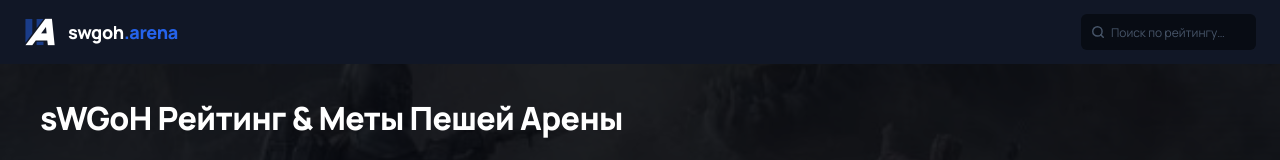
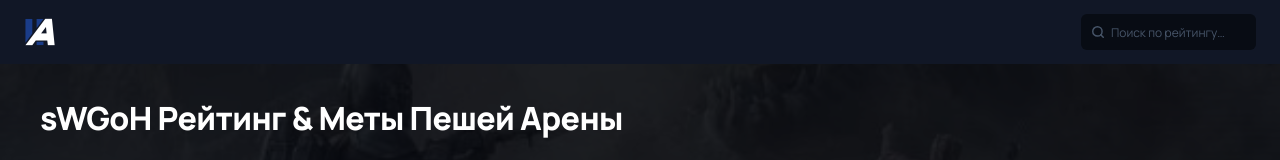
Before and after one commit to jango100500-ui/swgoh.arena, a React (Vite) app: page / in a window 1280 px wide. Shown: the top 160 px of the page. Built offline with nearby package versions, Linux system fonts and the light colour scheme.

Commit message:
Update Header.tsx

```diff
--- a/src/app/Header.tsx
+++ b/src/app/Header.tsx
@@ -18,16 +18,16 @@
         gap: '16px',
       }}
     >
-      <div style={{ display: 'flex', alignItems: 'center', gap: '12px', minWidth: 0, flexShrink: 0 }}>
-        <img
-          src="/pngs/arena.png"
-          alt="Arena Logo"
-          style={{ width: '32px', height: '32px', objectFit: 'contain', flexShrink: 0 }}
-        />
-        <span style={{ fontSize: '18px', fontWeight: 800, letterSpacing: '-0.02em', color: '#ffffff', whiteSpace: 'nowrap' }}>
-          swgoh<span style={{ color: '#2563EB' }}>.arena</span>
-        </span>
-      </div>
+      <img
+        src="/pngs/arena.png"
+        alt="swgoh.arena"
+        style={{
+          height: '32px',
+          width: 'auto',
+          objectFit: 'contain',
+          flexShrink: 0,
+        }}
+      />
 
       <SearchInput />
     </header>
```
